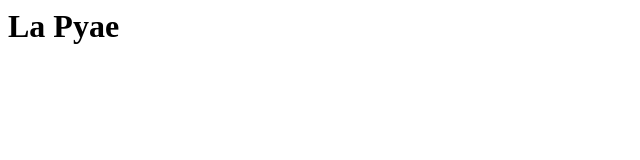
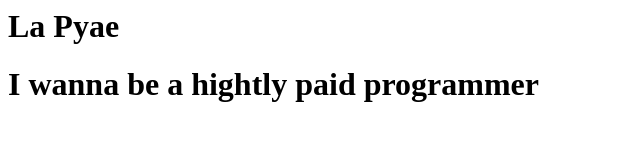
Before and after one commit to DevonMitchea/DevonMitchea.github.io, a plain HTML site: page index.html in a window 1280 px wide. Shown: the whole page, without its empty margins (0-640 px from the left). Drawn offline with Linux system fonts and the light colour scheme.

Commit message:
add one line

```diff
--- a/index.html
+++ b/index.html
@@ -1,3 +1,4 @@
 <html>
     <h1>La Pyae</h1>
+    <h1>I wanna be a hightly paid programmer</h1>
 </html>
```
